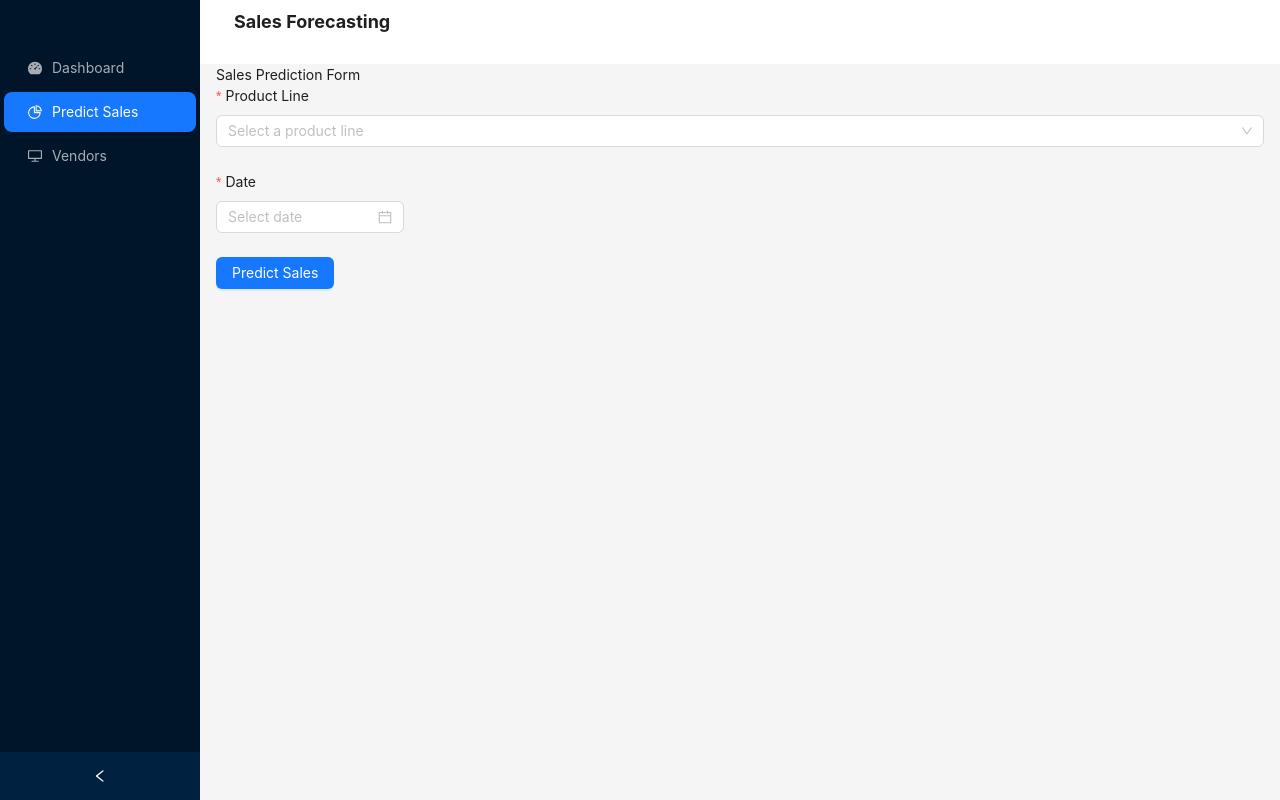
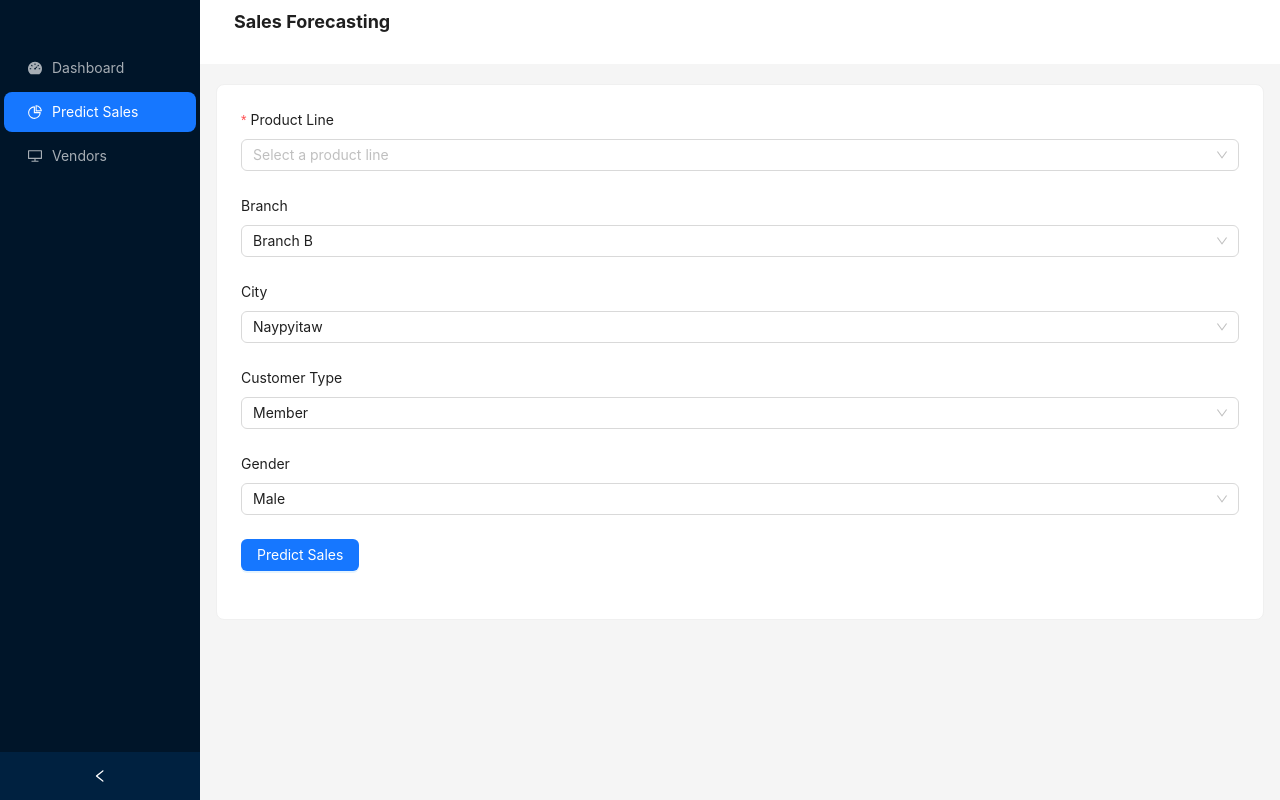
Before and after one commit to Kumaresh1/sales-forecasting-FE, a React (Vite) app: page / in a window 1280 px wide. Both pictures are taken after a click on the item "Predict Sales". Built offline with nearby package versions, Linux system fonts and the light colour scheme.

Commit message:
Update predict code

```diff
--- a/src/components/DashBoard/index.jsx
+++ b/src/components/DashBoard/index.jsx
@@ -9,6 +9,7 @@ import SalesPolarChart from "./sub-components/PolarChart";
 
 import { Chart, registerables } from "chart.js";
 import SalesRadarChart from "./sub-components/RadarChart";
+
 Chart.register(...registerables);
 
 const Dashboard = () => {
@@ -115,6 +116,10 @@ const Dashboard = () => {
               />
             </div>
           </div>
+
+          <Divider />
+
+          {/* <SalesBarChart salesData={salesData} /> */}
         </div>
       ) : (
         <Spin />
--- /dev/null
+++ b/src/components/DashBoard/sub-components/SalesCityWise.jsx
@@ -0,0 +1,57 @@
+import { Bar } from "react-chartjs-2";
+
+// eslint-disable-next-line react/prop-types
+const SalesBarChart = ({ salesData = [] }) => {
+  const salesByCity = {};
+
+  salesData.forEach((item) => {
+    const city = item.City;
+    if (!salesByCity[city]) {
+      salesByCity[city] = item.Total;
+    } else {
+      salesByCity[city] += item.Total;
+    }
+  });
+
+  const cities = Object.keys(salesByCity);
+  const sales = Object.values(salesByCity);
+  console.log(cities, sales);
+  const data = {
+    labels: cities,
+    datasets: [
+      {
+        label: "Sales",
+        data: sales,
+        backgroundColor: [
+          "rgba(255, 99, 132, 0.6)",
+          "rgba(75, 192, 192, 0.6)",
+          "rgba(255, 205, 86, 0.6)",
+          "rgba(201, 203, 207, 0.6)",
+          "rgba(54, 162, 235, 0.6)",
+        ],
+      },
+    ],
+  };
+
+  const options = {
+    scales: {
+      y: {
+        beginAtZero: true,
+        title: {
+          display: true,
+          text: "Sales",
+        },
+      },
+      x: {
+        title: {
+          display: true,
+          text: "City",
+        },
+      },
+    },
+  };
+
+  return <Bar data={data} options={options} />;
+};
+
+export default SalesBarChart;
--- a/src/components/PredictSales.jsx
+++ b/src/components/PredictSales.jsx
@@ -1,6 +1,8 @@
 import { useState } from "react";
-import { Form, Button, Select, DatePicker } from "antd";
-
+import { Form, Button, Select, Card } from "antd";
+import axios from "axios";
+import { SERVER_URL } from "../env";
+import { categories } from "../constants";
 const { Option } = Select;
 
 export const PredictSales = () => {
@@ -8,16 +10,26 @@ export const PredictSales = () => {
   const [selectedProductLine, setSelectedProductLine] = useState(null);
   const [selectedDate, setSelectedDate] = useState(null);
 
-  const onFinish = (values) => {
-    const randomSales = Math.floor(Math.random() * 10000);
-    setPredictedSales(randomSales);
-    setSelectedProductLine(values.productLine);
+  const onFinish = async (values) => {
+    const payload = {
+      "Product Line": values.productLine,
+      Branch: values.branch,
+      City: values.city,
+      "Customer Type": values.customerType,
+      Gender: values.gender,
+    };
+    const { data } = await axios.post(SERVER_URL + "/predict", [
+      Object.values(payload),
+    ]);
+
+    setPredictedSales(data.predicted_sales_total?.[0] || "Nan");
+    setSelectedProductLine(categories[values.productLine]);
     setSelectedDate(values.date);
   };
 
   return (
-    <div>
-      <h1>Sales Prediction Form</h1>
+    <Card className="my-5">
+      {/* <Typography.Title level={4}>Sales Prediction Form</Typography.Title> */}
       <Form layout="vertical" name="sales_prediction_form" onFinish={onFinish}>
         <Form.Item
           label="Product Line"
@@ -25,24 +37,52 @@ export const PredictSales = () => {
           rules={[{ required: true, message: "Please select a product line" }]}
         >
           <Select placeholder="Select a product line">
-            <Option value="Health and beauty">Health and beauty</Option>
-            <Option value="Electronic accessories">
-              Electronic accessories
-            </Option>
-            <Option value="Home and lifestyle">Home and lifestyle</Option>
-            <Option value="Sports and travel">Sports and travel</Option>
-            <Option value="Food and beverages">Food and beverages</Option>
-            <Option value="Fashion accessories">Fashion accessories</Option>
+            <Option value={1}>Health and beauty</Option>
+            <Option value={2}>Electronic accessories</Option>
+            <Option value={3}>Home and lifestyle</Option>
+            <Option value={4}>Sports and travel</Option>
+            <Option value={5}>Food and beverages</Option>
+            <Option value={6}>Fashion accessories</Option>
           </Select>
         </Form.Item>
 
-        <Form.Item
+        <Form.Item label="Branch" name="branch" initialValue={2}>
+          <Select>
+            <Option value={1}>Branch A</Option>
+            <Option value={2}>Branch B</Option>
+            <Option value={3}>Branch C</Option>
+          </Select>
+        </Form.Item>
+
+        <Form.Item label="City" name="city" initialValue={1}>
+          <Select>
+            <Option value={0}>Yangon</Option>
+            <Option value={1}>Naypyitaw</Option>
+            <Option value={2}>Mandalay</Option>
+          </Select>
+        </Form.Item>
+
+        <Form.Item label="Customer Type" name="customerType" initialValue={0}>
+          <Select>
+            <Option value={0}>Member</Option>
+            <Option value={1}>Non-Member</Option>
+          </Select>
+        </Form.Item>
+
+        <Form.Item label="Gender" name="gender" initialValue={0}>
+          <Select>
+            <Option value={0}>Male</Option>
+            <Option value={1}>Female</Option>
+          </Select>
+        </Form.Item>
+
+        {/* <Form.Item
           label="Date"
           name="date"
           rules={[{ required: true, message: "Please select a date" }]}
         >
           <DatePicker />
-        </Form.Item>
+        </Form.Item> */}
 
         <Form.Item>
           <Button type="primary" htmlType="submit">
@@ -60,6 +100,6 @@ export const PredictSales = () => {
           <p>{predictedSales}</p>
         </div>
       )}
-    </div>
+    </Card>
   );
 };
--- a/src/components/Vendors/index.jsx
+++ b/src/components/Vendors/index.jsx
@@ -10,8 +10,6 @@ export const VendorsTable = () => {
     fetch(textfile)
       .then((r) => r.text())
       .then((text) => {
-        console.log("Output");
-
         let rows = text.split("\n");
         let columns = rows[0].split(",").map((value) => ({
           title: value,
@@ -24,7 +22,6 @@ export const VendorsTable = () => {
         let uniqueWare = new Set();
         rows.slice(1, rows.length).map((row) => {
           const rowValues = row.split(",");
-          console.log(rowValues);
           let obj = {};
           rowValues.map((value, index) => {
             if (index === 5) uniqueWare.add(value);
@@ -32,7 +29,6 @@ export const VendorsTable = () => {
           });
           rowData.push(obj);
         });
-        console.log(uniqueWare, "ROW");
         setData(rowData);
       });
   }, []);
--- /dev/null
+++ b/src/env.ts
@@ -0,0 +1 @@
+export const SERVER_URL = "http://127.0.0.1:5000";
```
Also changed, not shown: package.json (+7 -0 lines), 1 other file (tests, documents, lock files or other folders).
